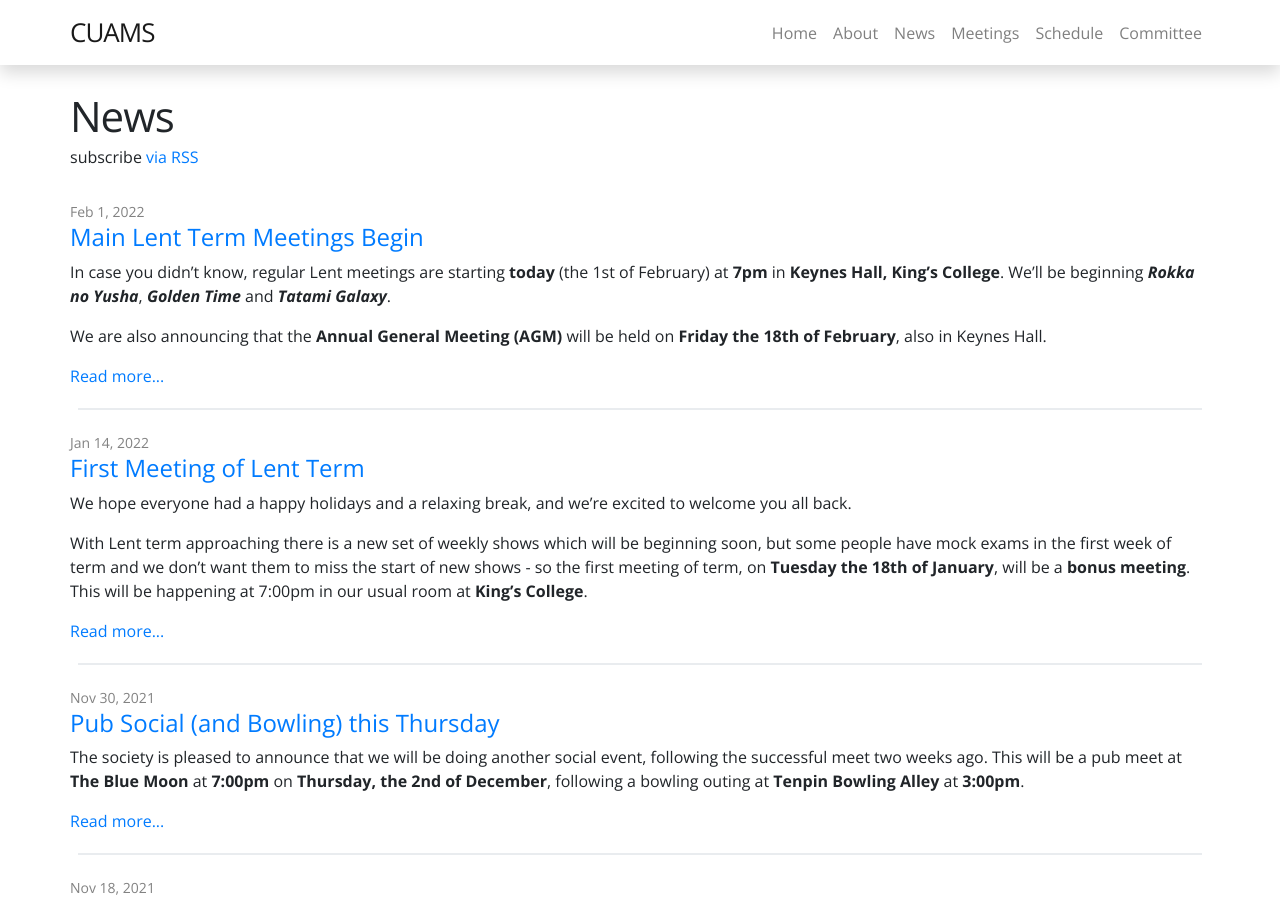
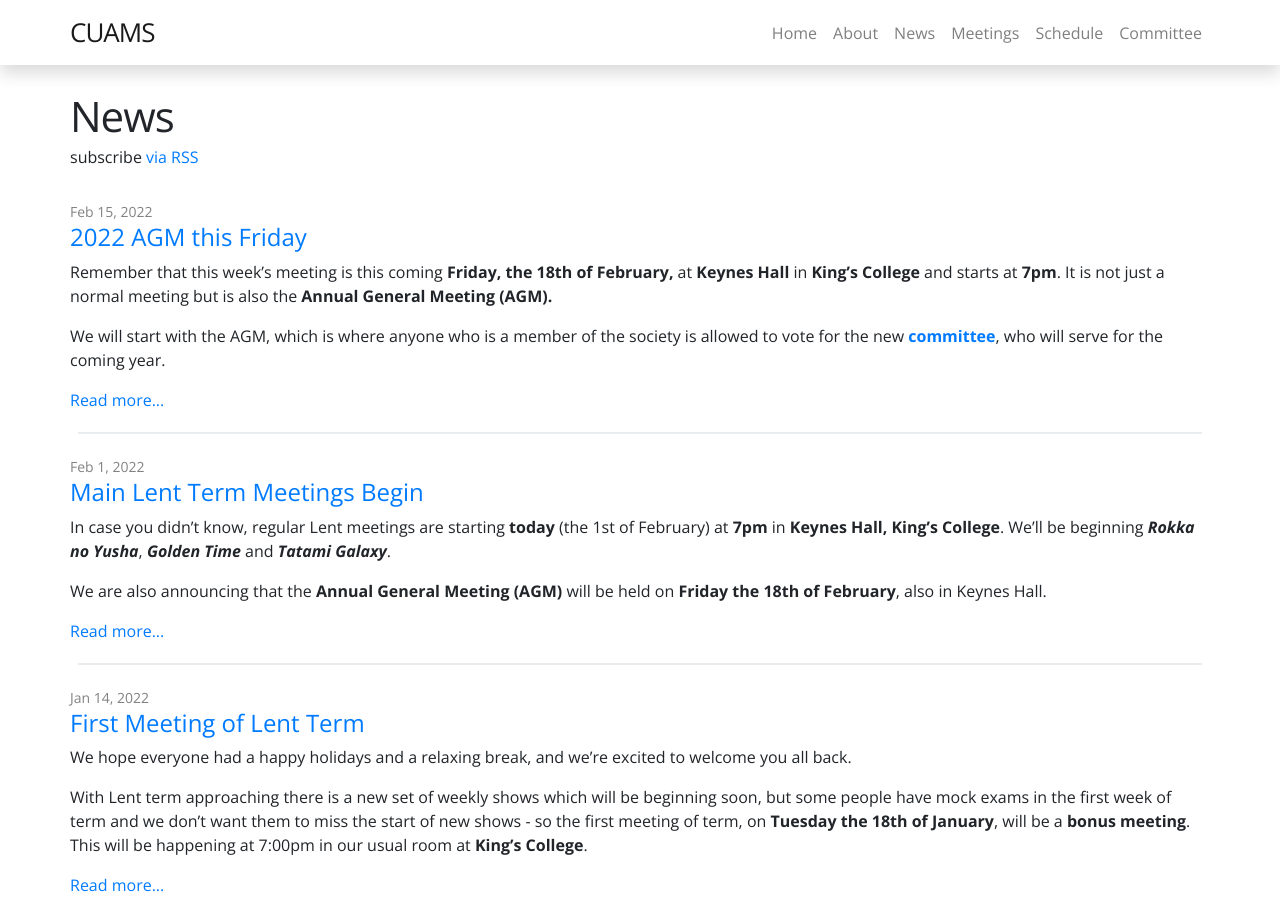
Before and after one commit to CUAMS/CUAMS-Website, a Jekyll site: the page built from pages/news.md, in a window 1280 px wide and 900 px high. Built offline with Jekyll 4.4.1, drawn with Linux system fonts in a browser that asks for light colours; nearby versions of some CDN libraries.

Commit message:
Add news post about the 2022 AGM.

```diff
--- a/_posts/2022-02-01-main-lent-meetings.md
+++ b/_posts/2022-02-01-main-lent-meetings.md
@@ -9,6 +9,6 @@ In case you didn't know, regular Lent meetings are starting **today** (the 1st o
 
 We are also announcing that the **Annual General Meeting (AGM)** will be held on **Friday the 18th of February**, also in Keynes Hall. <!--more-->
 
-The AGM is where we elect the **new** [**committee**](/committee) for the next year, and consists of the following positions: President, Secretary, Treasurer, Webmaster, Food Lord, External Officer, and Social Secretary. To see what each position is responsible for, see the list of roles on the [**society wiki**]({{ site.wiki_link }}) (username is "cuams", password is "joshikousei"). If you are interested in running for a role, please chat to one of the current committee members, either in person or on Discord, so we can keep track of who is running for which places in advance.
+The AGM is where we elect the **new** [**committee**](/committee) for the next year, and consists of the following positions: President, Secretary, Treasurer, Webmaster, Food Lord, External Officer, and Social Secretary. To see what each position is responsible for, see the list of roles on the [**society wiki**]({{ site.wiki_link }}) (username is "cuams", ask somebody for the password). If you are interested in running for a role, please chat to one of the current committee members, either in person or on Discord, so we can keep track of who is running for which places in advance.
 
 Committee positions are stood for by presenting videos, comic strips, or any other format that's deemed acceptable by the committee. These are usually light-hearted parodies about CUAMS or anime in general and do not need to be overly serious or carefully thought out. Please send (or show) them to the Secretary by **noon on the day of the AGM** to confirm you're running, and then you will be able to present it during the AGM - either the copy you sent the Secretary or bring via USB.
--- /dev/null
+++ b/_posts/2022-02-15-agm-2022-this-week.md
@@ -0,0 +1,16 @@
+---
+layout: post
+title: 2022 AGM this Friday
+date: 2022-02-15 01:00:00 +0100
+excerpt_separator: <!--more-->
+---
+
+Remember that this week’s meeting is this coming **Friday, the 18th of February,** at **Keynes Hall** in **King’s College** and starts at **7pm**. It is not just a normal meeting but is also the **Annual General Meeting (AGM).**
+
+We will start with the AGM, which is where anyone who is a member of the society is allowed to vote for the new [**committee**](/committee), who will serve for the coming year.<!--more--> The following positions are available: President, Secretary, Treasurer, Webmaster, Food Lord, External Officer, and Social Secretary. You can read more about their responsibilities on the [**society wiki**]({{ site.wiki_link }}). If you are interested in running for a role, please talk to one of the current committee members so that we can keep track of the people running for each position in advance.
+
+Committee roles are stood for by presenting a video, comic strip, or any other type of submission the committee deems acceptable. These are usually light-hearted parodies about CUAMS, or anime in general, so they don't need to be overly serious or carefully thought about. Please either send or show them to the Secretary **by noon on the day of the AGM**. This will confirm your candidacy, and then you will be able to present your submission during the AGM - either if you've sent it to us, or brought it with you on a USB stick.
+
+Following the AGM, we will be continuing with *Rokka no Yusha*, *Golden Time* and *Tatami Galaxy*. We will try to watch 2 episodes of each, but we may have to leave one for a later week depending on the time.
+
+As a reminder, we strongly encourage that everyone **takes a Lateral Flow Test before coming**, and **wears a mask** during the meeting due to the current COVID transmission rate.
```
